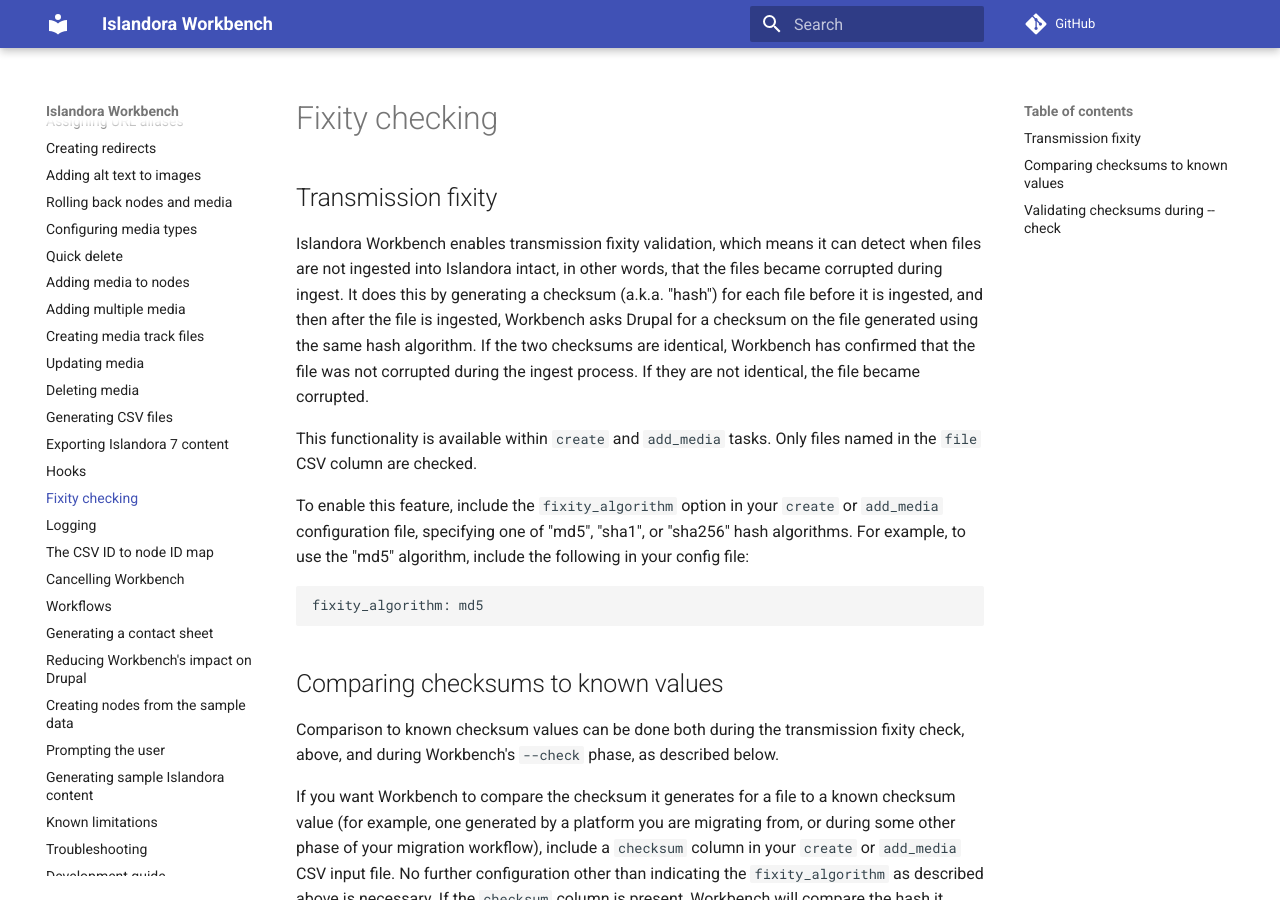
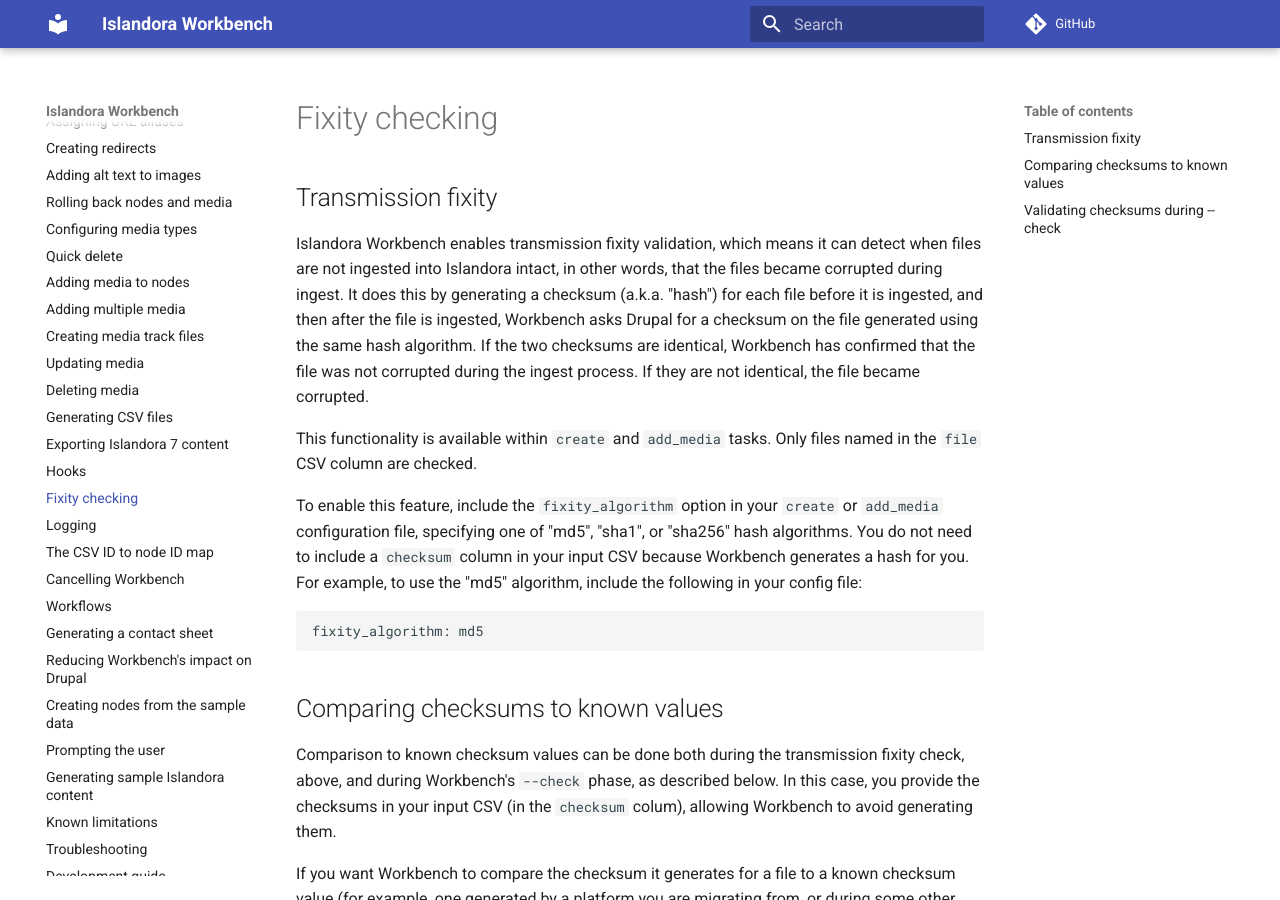
Before and after one commit to mjordan/islandora_workbench_docs, an MkDocs documentation site: the page built from docs/fixity.md, in a window 1280 px wide and 900 px high. Built offline with MkDocs 1.6.1 and Material for MkDocs 9.7.7, drawn with Linux system fonts in a browser that asks for light colours; comment, search, counter and statistics services are not loaded.

Commit message:
Updated changelog, minor edits to Fixity Checking docs.

````diff
--- a/docs/fixity.md
+++ b/docs/fixity.md
@@ -4,7 +4,7 @@
 
 This functionality is available within `create` and `add_media` tasks. Only files named in the `file` CSV column are checked.
 
-To enable this feature, include the `fixity_algorithm` option in your `create` or `add_media` configuration file, specifying one of "md5", "sha1", or "sha256" hash algorithms. For example, to use the "md5" algorithm, include the following in your config file:
+To enable this feature, include the `fixity_algorithm` option in your `create` or `add_media` configuration file, specifying one of "md5", "sha1", or "sha256" hash algorithms. You do not need to include a `checksum` column in your input CSV because Workbench generates a hash for you. For example, to use the "md5" algorithm, include the following in your config file:
 
 ```yaml
 fixity_algorithm: md5
@@ -12,7 +12,7 @@
 
 ## Comparing checksums to known values
 
-Comparison to known checksum values can be done both during the transmission fixity check, above, and during Workbench's `--check` phase, as described below.
+Comparison to known checksum values can be done both during the transmission fixity check, above, and during Workbench's `--check` phase, as described below. In this case, you provide the checksums in your input CSV (in the `checksum` colum), allowing Workbench to avoid generating them.
 
 If you want Workbench to compare the checksum it generates for a file to a known checksum value (for example, one generated by a platform you are migrating from, or during some other phase of your migration workflow), include a `checksum` column in your `create` or `add_media` CSV input file. No further configuration other than indicating the `fixity_algorithm` as described above is necessary. If the `checksum` column is present, Workbench will compare the hash it generates with the value in that column and report matches and mismatches. Note that the checksum in your CSV must have been generated using the same algorithm specified in your `fixity_algorithm` configuration setting.
 
````
Also changed, not shown: docs/changelog.md (+2 -1 lines).
